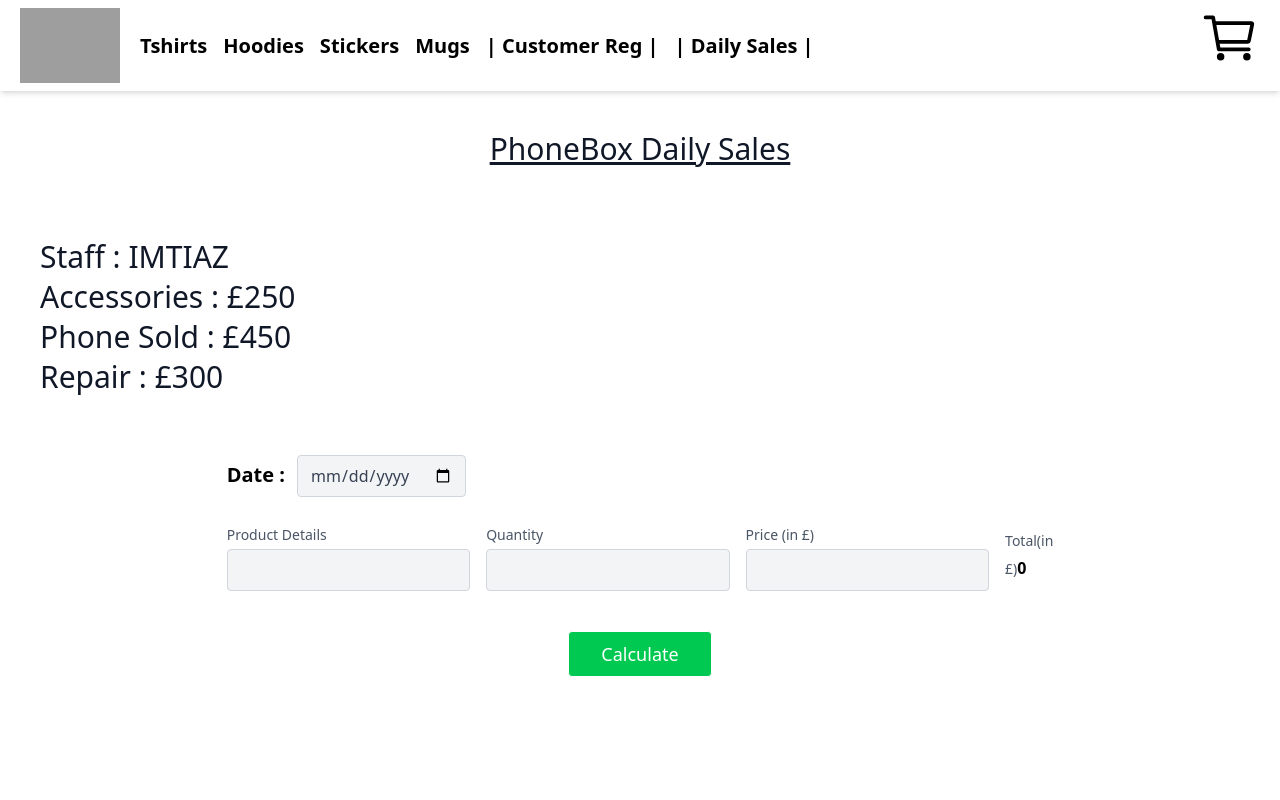
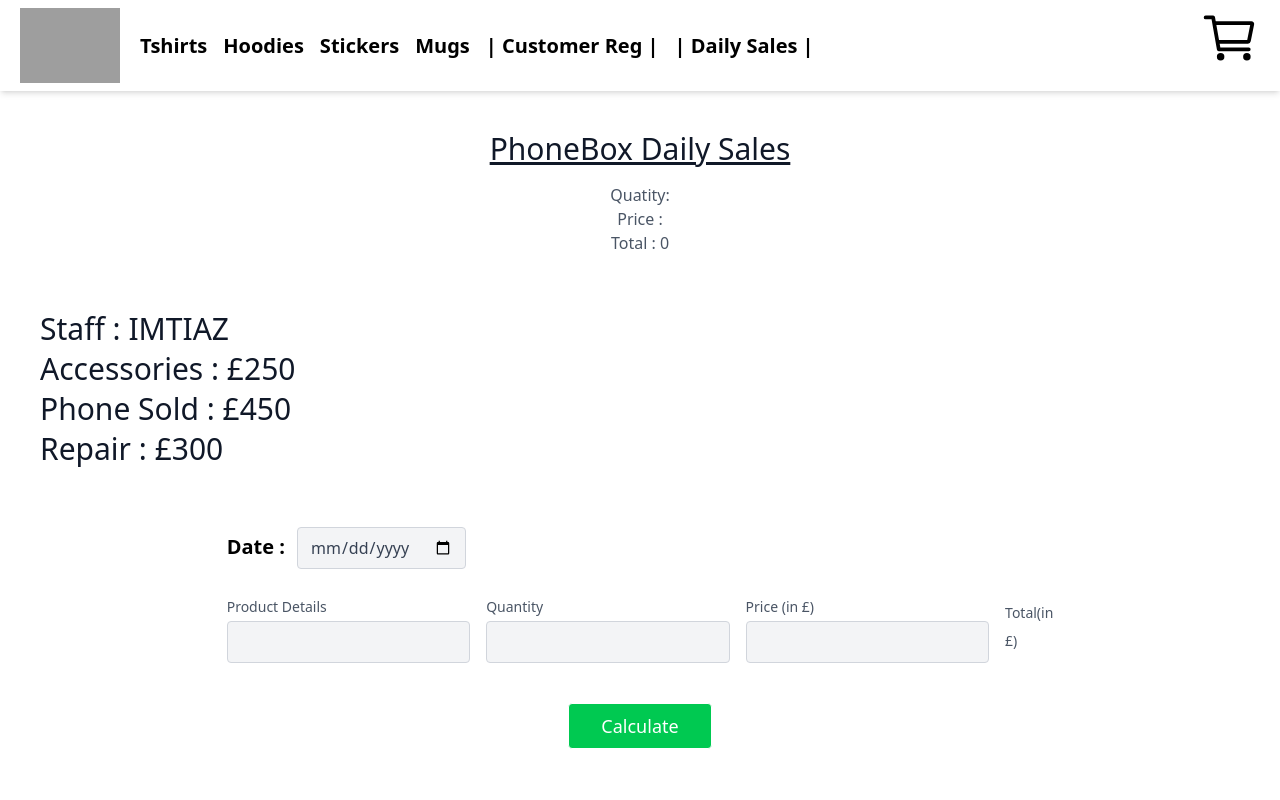
Before and after one commit to imt-eiaz/codeswear, a Next.js app: page /dailysales in a window 1280 px wide. Shown: the top 800 px of the page. Built offline with nearby package versions, Linux system fonts and the light colour scheme; grey boxes are pictures that could not be loaded.

Commit message:
continue

```diff
--- a/app/customerreg/page.js
+++ b/app/customerreg/page.js
@@ -4,7 +4,7 @@
 import input from "react";
 
 const page = () => {
-  const [name, setName] = useState("");
+  const [name, setName] = useState({ firstName: "", lastName: "", mobile: "" });
   return (
     <>
       <div>
@@ -15,6 +15,9 @@
                 <h1 class="sm:text-3xl text-2xl font-medium title-font mb-4 text-gray-900">
                   PhoneBox Customer Registration
                 </h1>
+                Customer : {name.firstName}
+                <br />
+                Mobile : {name.mobile}
               </div>
               <div class="flex lg:w-2/3 w-full sm:flex-row flex-col mx-auto px-8 sm:space-x-4 sm:space-y-0 space-y-4 sm:px-0 items-end">
                 <div class="relative flex-grow w-full">
@@ -93,11 +96,13 @@
                   </label>
 
                   <input
-                    onChange={(e) => setName(e.target.value)}
+                    onChange={(e) =>
+                      setName({ ...name, firstName: e.target.value })
+                    }
                     type="text"
                     id="name"
                     // name="name"
-                    value={name}
+                    value={name.firstName}
                     class="w-full bg-gray-100 bg-opacity-50 rounded border border-gray-300 focus:border-green-500 focus:bg-transparent focus:ring-2 focus:ring-green-200 text-base outline-none text-gray-700 py-1 px-3 leading-8 transition-colors duration-200 ease-in-out"
                   />
                 </div>
@@ -111,9 +116,13 @@
                   </label>
 
                   <input
-                    type="tel"
+                    onChange={(e) =>
+                      setName({ ...name, mobile: e.target.value })
+                    }
+                    type="number"
                     id="contact"
                     name="contact"
+                    value={name.mobile}
                     class="w-full bg-gray-100 bg-opacity-50 rounded border border-gray-300 focus:border-green-500 focus:bg-transparent focus:ring-2 focus:ring-green-200 text-base outline-none text-gray-700 py-1 px-3 leading-8 transition-colors duration-200 ease-in-out"
                   />
                 </div>
--- a/app/dailysales/page.js
+++ b/app/dailysales/page.js
@@ -4,10 +4,7 @@
 import input from "react";
 
 const page = () => {
-  let [total, setTotal] = useState(0);
-  function handleClick() {
-    setTotal(250 + 320);
-  }
+  const [name, setName] = useState({ qty: "", price: "" });
 
   return (
     <>
@@ -19,6 +16,11 @@
                 <h1 class="sm:text-3xl text-2xl font-medium title-font mb-4  text-gray-900">
                   <label class="underline">PhoneBox Daily Sales</label>
                 </h1>
+                Quatity: {name.qty}
+                <br />
+                Price : {name.price}
+                <br />
+                Total : {name.qty * name.price}
               </div>
               <div class="flex flex-col text-left w-full mb-4  px-5 py-10 mx-auto">
                 <h1 class="sm:text-3xl text-l font-medium title-font mb-1 text-gray-900">
@@ -79,6 +81,8 @@
                   </label>
 
                   <input
+                    onChange={(e) => setName({ ...name, qty: e.target.value })}
+                    value={name.qty}
                     type="number"
                     id="qty"
                     name="dob"
@@ -95,6 +99,10 @@
                   </label>
 
                   <input
+                    onChange={(e) =>
+                      setName({ ...name, price: e.target.value })
+                    }
+                    value={name.price}
                     type="number"
                     id="price"
                     name="dob"
@@ -108,16 +116,14 @@
                   >
                     Total(in £)
                   </label>
-                  <label for="full-name" class=" text-l  font-bold text-black ">
-                    {total}
-                  </label>
+                  <label
+                    for="full-name"
+                    class=" text-l  font-bold text-black "
+                  ></label>
                 </div>
               </div>
               <div class="relative flex w-full justify-center py-10">
-                <button
-                  onClick={handleClick}
-                  class="text-white bg-green-500 cursor-pointer border-1 py-2 px-8 focus:outline-none hover:bg-green-600 rounded text-lg"
-                >
+                <button class="text-white bg-green-500 cursor-pointer border-1 py-2 px-8 focus:outline-none hover:bg-green-600 rounded text-lg">
                   Calculate
                 </button>
               </div>
```
